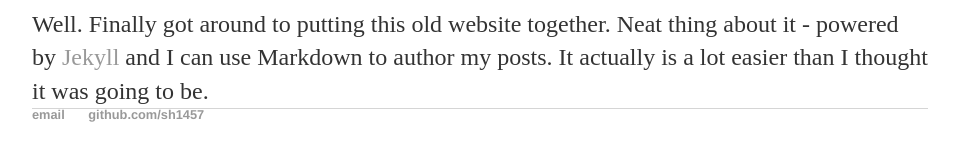
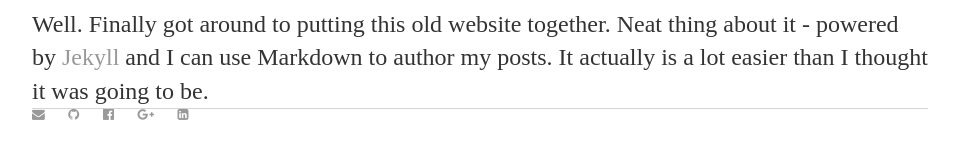
Before and after one commit to sh1457/exhibitor, a Jekyll site: the page built from _posts/2016-02-20-sujith-sudarshan-site-launched.md, in a window 1280 px wide. Shown: the part 150-311 px from the top of the page, without its empty margins (160-1119 px from the left). Built offline with Jekyll 4.4.1, drawn with Linux system fonts in a browser that asks for light colours.

Commit message:
Update default.html

```diff
--- a/_layouts/default.html
+++ b/_layouts/default.html
@@ -23,8 +23,11 @@
 		</div><!-- /.container -->
 		<footer>
     		<ul>
-        		<li><a href="mailto:sh1457@gmail.com">email</a></li>
-        		<li><a href="https://github.com/sh1457">github.com/sh1457</a></li>
+        		<li><a href="mailto:sh1457@gmail.com"><i class="fa fa-envelope"></i></a></li>
+        		<li><a href="https://github.com/sh1457"><i class="fa fa-github"></i></a></li>
+        		<li><a href="https://www.facebook.com/SH1457"><i class="fa fa-facebook-official"></i></a></li>
+        		<li><a href="https://plus.google.com/+SujithSudarshan"><i class="fa fa-google-plus"></i></a></li>
+        		<li><a href="https://www.linkedin.com/in/SujithSudarshan"><i class="fa fa-linkedin-square"></i></a></li>
 			</ul>
 		</footer>
 	</body>
```
